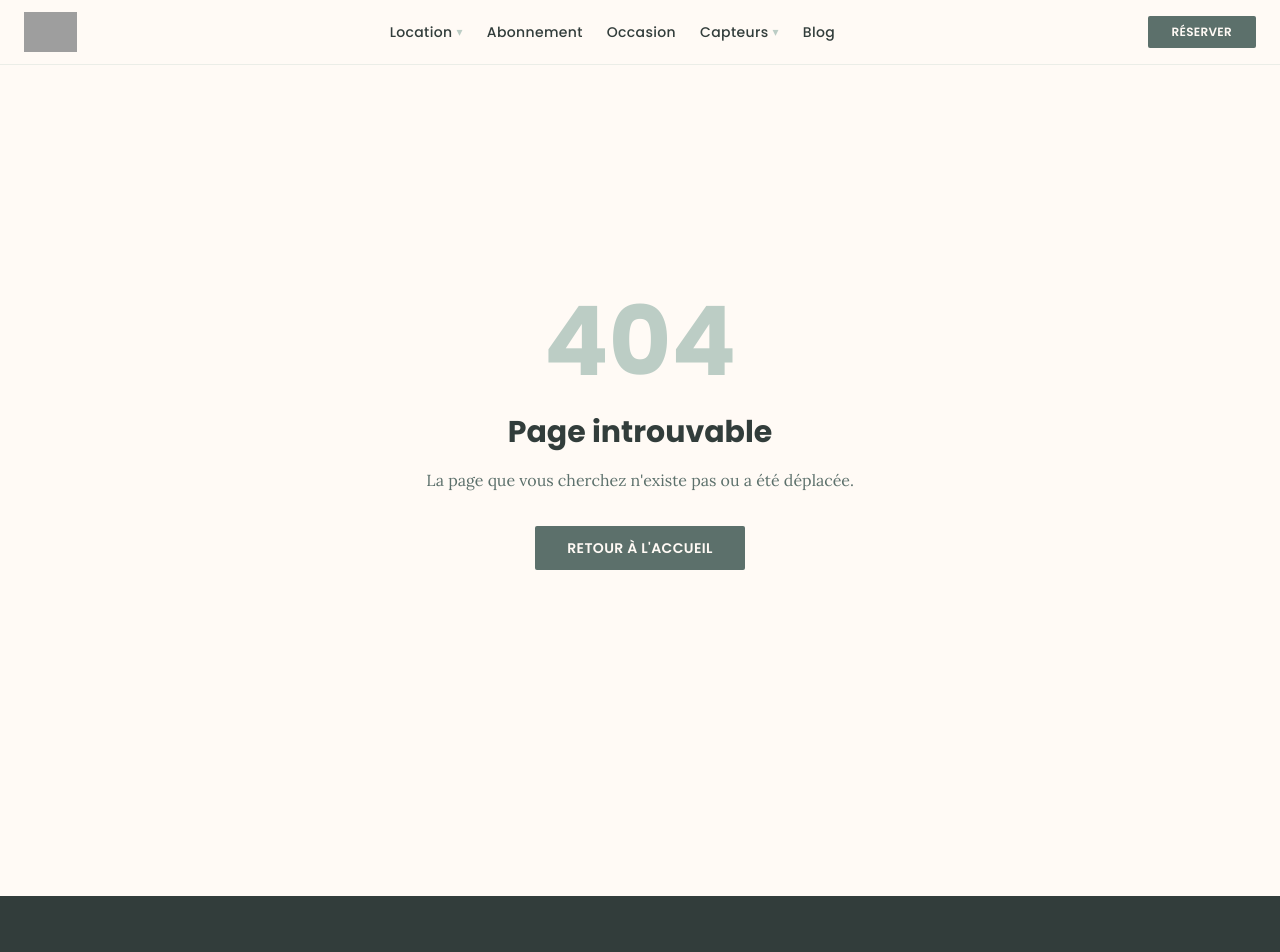
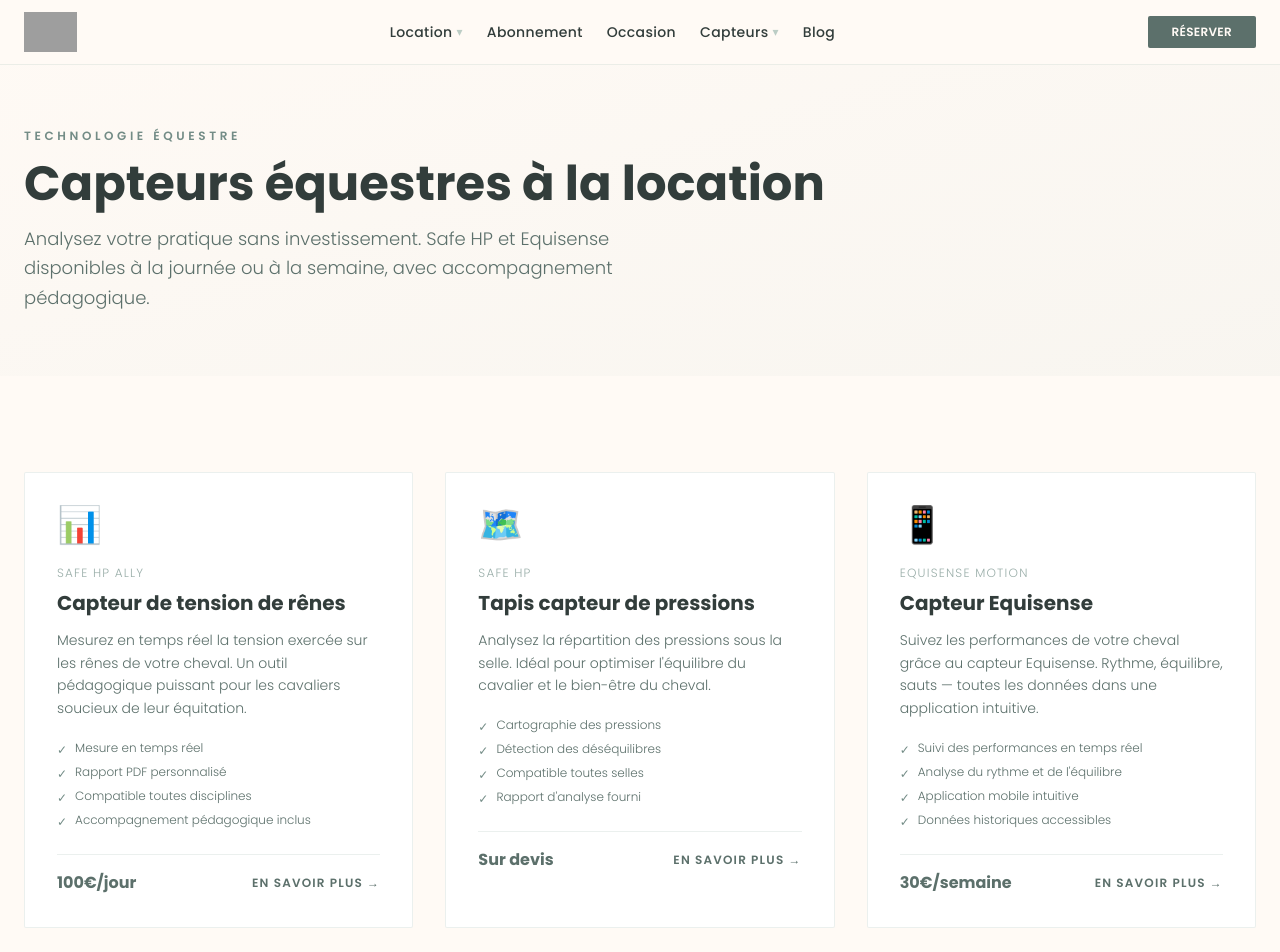
Before and after one commit to lea-equitry/equitry, a Next.js app: page /capteurs in a window 1280 px wide. Before the commit this address had no page. Shown: the top 952 px of the page. Built offline with nearby package versions, Linux system fonts and the light colour scheme; grey boxes are pictures that could not be loaded.

Commit message:
Add files via upload

```diff
--- /dev/null
+++ b/src/app/capteurs/page.tsx
@@ -0,0 +1,124 @@
+import type { Metadata } from 'next'
+import Link from 'next/link'
+
+export const metadata: Metadata = {
+  title: 'Location capteurs équestres – Safe HP & Equisense | Equitry',
+  description:
+    'Louez des capteurs équestres pour analyser votre pratique. Capteur de tension de rênes Safe HP Ally, tapis capteur de pressions, Equisense Motion. À partir de 30€/semaine.',
+}
+
+const capteurs = [
+  {
+    slug: 'tension-de-renes',
+    nom: 'Capteur de tension de rênes',
+    marque: 'Safe HP Ally',
+    prix: '100€/jour',
+    description: 'Mesurez en temps réel la tension exercée sur les rênes de votre cheval. Un outil pédagogique puissant pour les cavaliers soucieux de leur équitation.',
+    points: [
+      'Mesure en temps réel',
+      'Rapport PDF personnalisé',
+      'Compatible toutes disciplines',
+      'Accompagnement pédagogique inclus',
+    ],
+    icon: '📊',
+  },
+  {
+    slug: 'tapis-de-pression',
+    nom: 'Tapis capteur de pressions',
+    marque: 'Safe HP',
+    prix: 'Sur devis',
+    description: 'Analysez la répartition des pressions sous la selle. Idéal pour optimiser l\'équilibre du cavalier et le bien-être du cheval.',
+    points: [
+      'Cartographie des pressions',
+      'Détection des déséquilibres',
+      'Compatible toutes selles',
+      'Rapport d\'analyse fourni',
+    ],
+    icon: '🗺️',
+  },
+  {
+    slug: 'equisense',
+    nom: 'Capteur Equisense',
+    marque: 'Equisense Motion',
+    prix: '30€/semaine',
+    description: 'Suivez les performances de votre cheval grâce au capteur Equisense. Rythme, équilibre, sauts — toutes les données dans une application intuitive.',
+    points: [
+      'Suivi des performances en temps réel',
+      'Analyse du rythme et de l\'équilibre',
+      'Application mobile intuitive',
+      'Données historiques accessibles',
+    ],
+    icon: '📱',
+  },
+]
+
+export default function CapteursPage() {
+  return (
+    <>
+      <section className="pt-32 pb-16 bg-gradient-to-br from-cream to-sage-lighter/10">
+        <div className="max-w-7xl mx-auto px-4 sm:px-6">
+          <p className="font-poppins text-xs font-semibold tracking-[0.3em] uppercase text-sage mb-4">
+            Technologie équestre
+          </p>
+          <h1 className="font-poppins font-bold text-4xl sm:text-5xl text-sage-darkest leading-tight mb-4">
+            Capteurs équestres à la location
+          </h1>
+          <p className="font-poppins font-light text-lg text-sage-dark max-w-2xl leading-relaxed">
+            Analysez votre pratique sans investissement. Safe HP et Equisense disponibles à la journée ou à la semaine, avec accompagnement pédagogique.
+          </p>
+        </div>
+      </section>
+
+      <section className="py-16 sm:py-24 bg-cream">
+        <div className="max-w-7xl mx-auto px-4 sm:px-6">
+          <div className="grid grid-cols-1 md:grid-cols-3 gap-8">
+            {capteurs.map((c) => (
+              <Link
+                key={c.slug}
+                href={`/capteurs/${c.slug}`}
+                className="card group hover:border-sage-dark transition-all duration-300"
+              >
+                <span className="text-4xl mb-5 block">{c.icon}</span>
+                <p className="font-poppins text-xs text-sage-light uppercase tracking-widest mb-2">{c.marque}</p>
+                <h2 className="font-poppins font-bold text-xl text-sage-darkest mb-3 group-hover:text-sage transition-colors">
+                  {c.nom}
+                </h2>
+                <p className="font-poppins font-light text-sm text-sage-dark leading-relaxed mb-5">
+                  {c.description}
+                </p>
+                <ul className="space-y-1.5 mb-6">
+                  {c.points.map((p) => (
+                    <li key={p} className="flex items-start gap-2 font-poppins text-xs text-sage-dark">
+                      <span className="text-sage mt-0.5">✓</span>
+                      <span>{p}</span>
+                    </li>
+                  ))}
+                </ul>
+                <div className="flex items-center justify-between pt-4 border-t border-sage-lighter/30">
+                  <span className="font-poppins font-bold text-sage-dark">{c.prix}</span>
+                  <span className="font-poppins text-xs font-semibold tracking-widest uppercase text-sage-dark">
+                    En savoir plus →
+                  </span>
+                </div>
+              </Link>
+            ))}
+          </div>
+        </div>
+      </section>
+
+      <section className="py-14 bg-sage-darkest">
+        <div className="max-w-4xl mx-auto px-4 sm:px-6 text-center">
+          <h2 className="font-poppins font-bold text-3xl text-cream mb-4">
+            Vous hésitez sur le capteur adapté ?
+          </h2>
+          <p className="font-poppins font-light text-cream/70 mb-8">
+            Contactez-nous — nous vous guidons vers le capteur le plus pertinent selon votre discipline et vos objectifs.
+          </p>
+          <Link href="/contact" className="btn-outline border-cream/30 text-cream hover:bg-cream/10 hover:text-cream">
+            Nous contacter
+          </Link>
+        </div>
+      </section>
+    </>
+  )
+}
```
